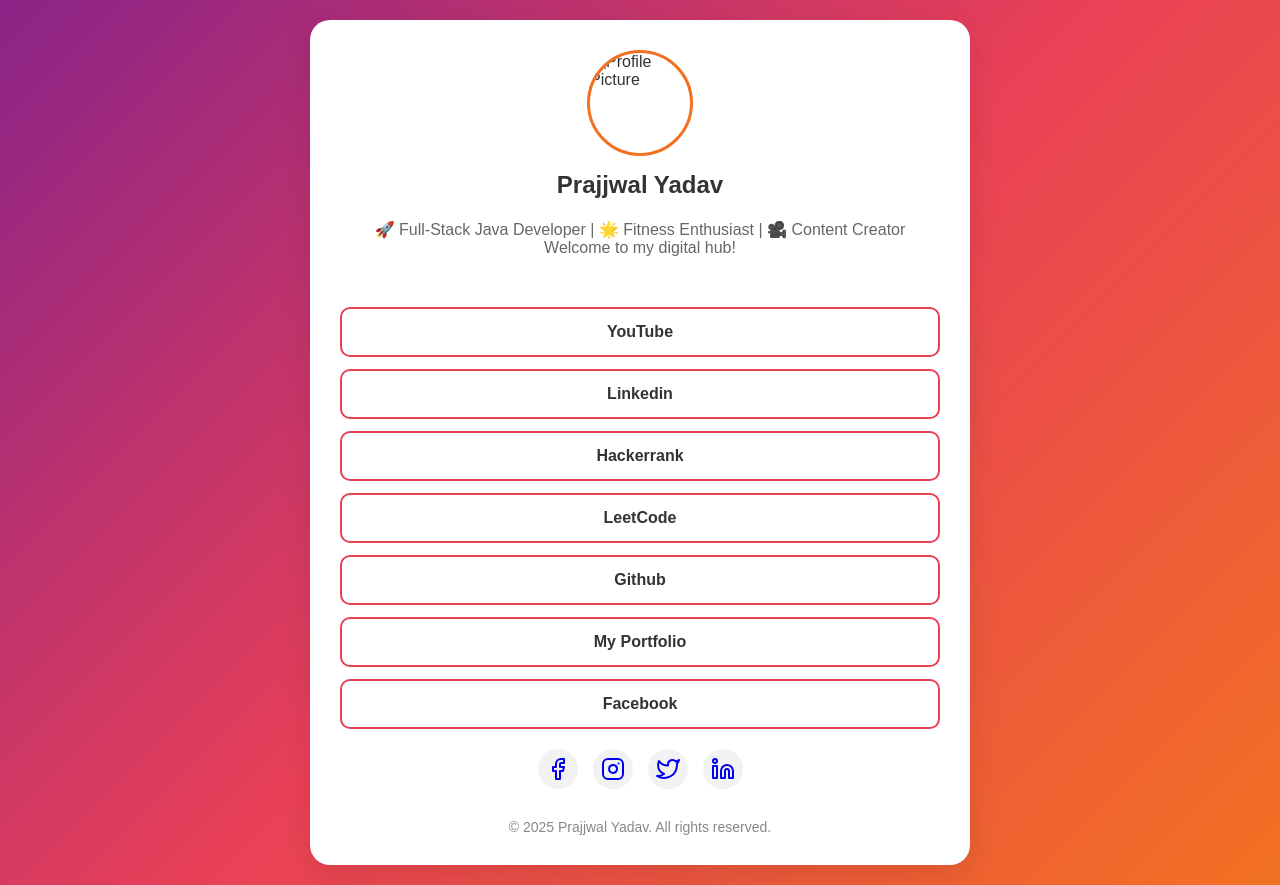
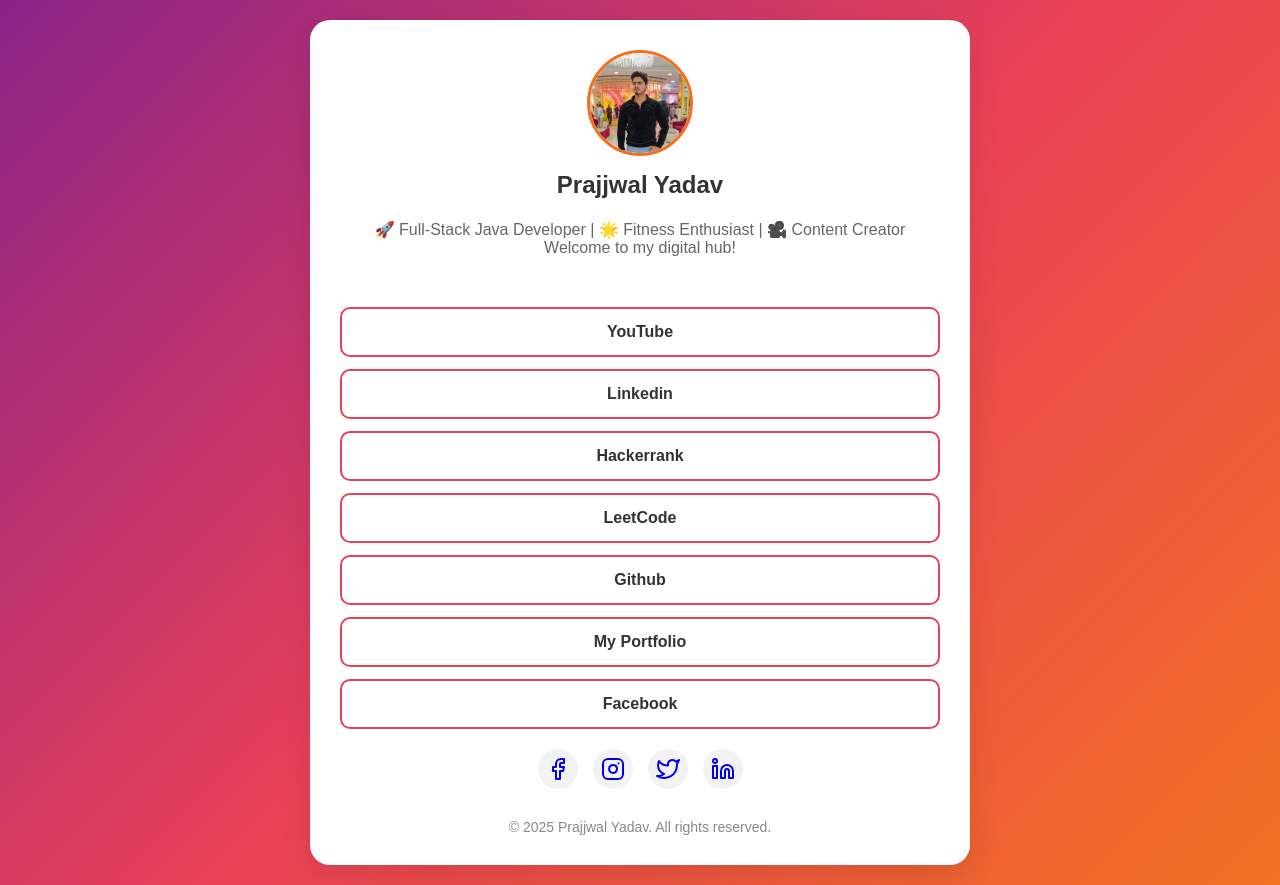
Before and after one commit to prajjwal77/LinkTree, a plain HTML site: page index.html in a window 1280 px wide. Drawn offline with Linux system fonts and the light colour scheme; the site is published under a folder, as on GitHub Pages, so addresses that start at the root find nothing.

Commit message:
Update index.html

```diff
--- a/index.html
+++ b/index.html
@@ -117,7 +117,7 @@
 <body>
     <div class="container">
         <div class="profile">
-            <img src="/images/profile.png" alt="Profile Picture" class="profile-image">
+            <img src="images/profile.png" alt="Profile Picture" class="profile-image">
             <h1>Prajjwal Yadav</h1>
             <p class="bio">🚀 Full-Stack Java Developer | 🌟 Fitness Enthusiast | 🎥 Content Creator<br>Welcome to my
                 digital hub!</p>
```
